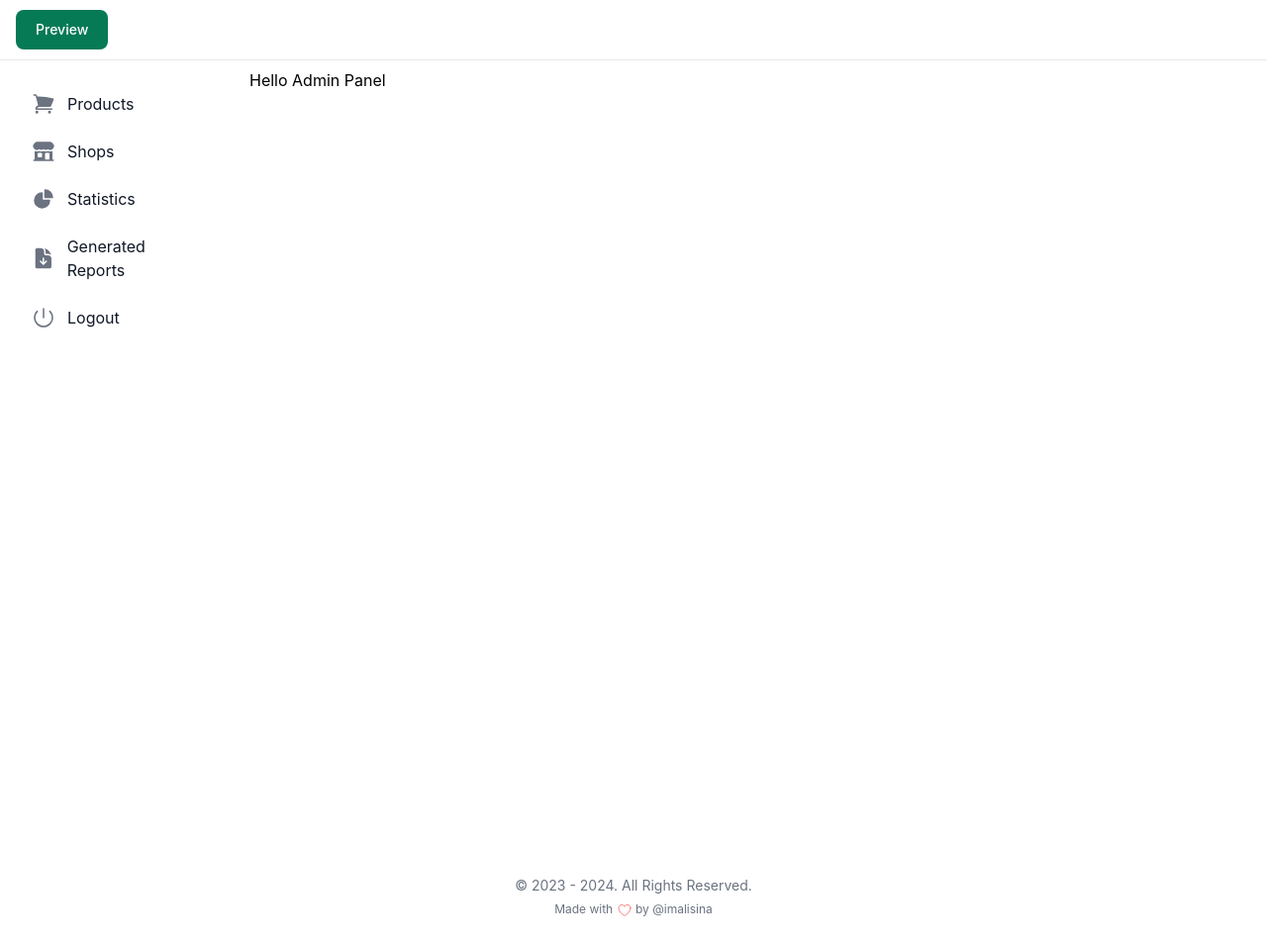
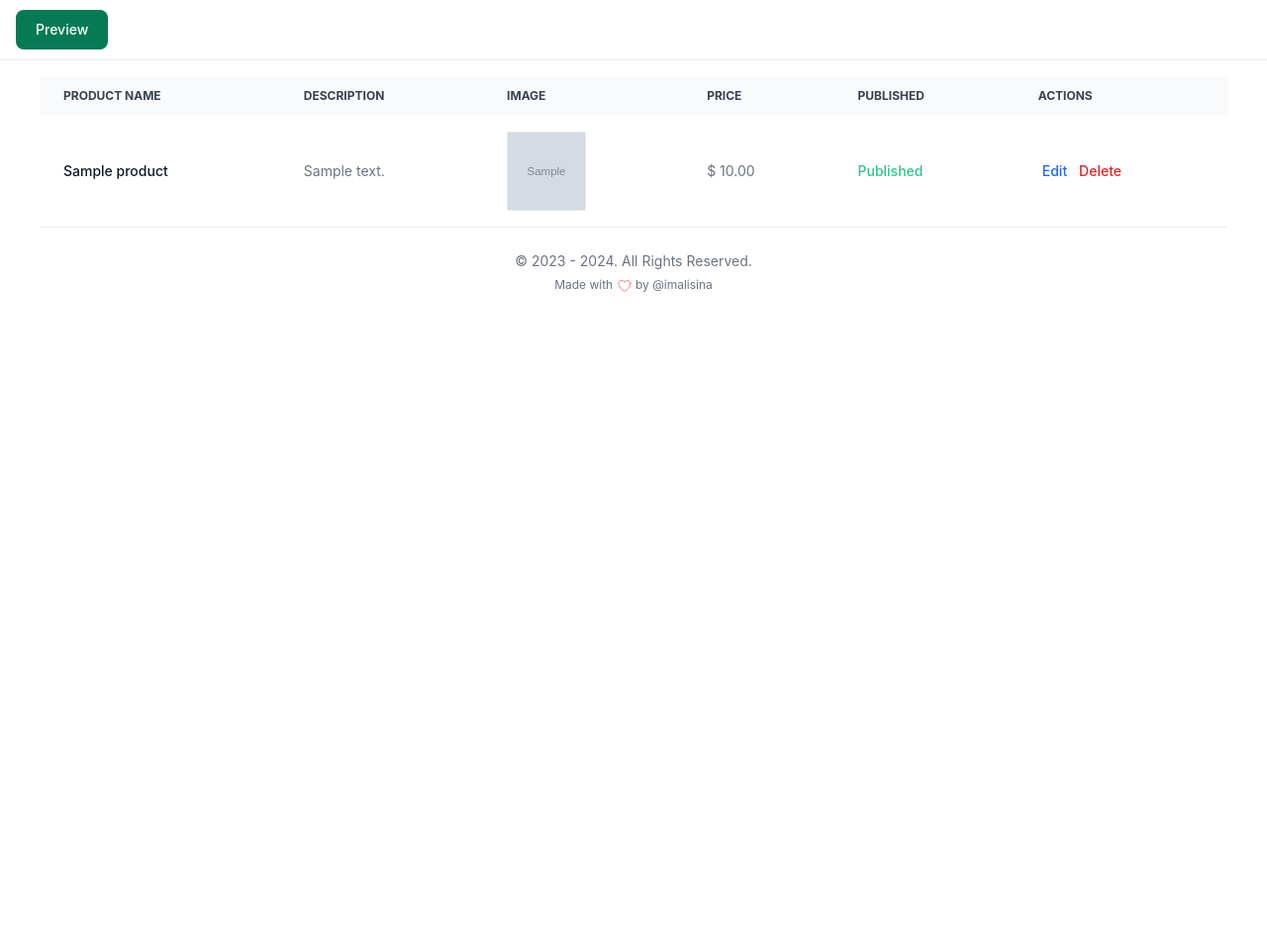
Before and after one commit to imalisina/product_management_template, a PHP site: page / in a window 1280 px wide. Shown: the whole page at 99% size. After the commit the page ends 295 px from the top, so only its background shows below. Run offline with PHP 8.4, Linux system fonts and the light colour scheme; tables that the repository leaves empty or names only in its code hold one stand-in row (values such as "Sample post"); grey boxes marked "Sample" are stand-in pictures; some libraries are stand-ins or nearby versions.

Commit message:
Implement DELETE operation
- Admin panel *R*D
- Changes in UI
- Commenting

```diff
--- a/admin/index.php
+++ b/admin/index.php
@@ -1,21 +1,108 @@
 <!-- Header layout -->
 <?php
-    require("../client/layout/header.php");
-?>
+require("../client/layout/header.php");
+require("../services/get_products_for_admin.php");
+require_once("../connection/connection.php");
 
-<div class="flex flex-wrap">
-<!-- Sidebar layout -->
-<?php
-    require("../admin/sidebar.php");
+// Checking the availability of the request param - POST
+if (isset($_POST["toggle_button"])) {
+    // Store the request param in a variable
+    $selected_product_id = $_POST["toggle_button"];
+    // A query to get the publish status of the selected product
+    $get_product_publish_status = "SELECT `is_published` FROM `products` WHERE `id` = $selected_product_id;";
+    // Send a request to get the publish status of the product
+    $publish_status = $connection->query($get_product_publish_status)->fetch_row();
+    // Create a query and send a request to toggle the publish status
+    if ($publish_status[0] == 0) {
+        $toggle_product_publish_query = "UPDATE `products` SET `is_published` = 1 WHERE `products`.`id` = $selected_product_id;";
+        $connection->query($toggle_product_publish_query);
+    } else {
+        $toggle_product_publish_query = "UPDATE `products` SET `is_published` = 0 WHERE `products`.`id` = $selected_product_id;";
+        $connection->query($toggle_product_publish_query);
+    }
+    // Refresh and apply changes in the page
+    header('Location: index.php');
+}
+
+// Checking the availability of the request param - DELETE
+if (isset($_POST["delete_product"])) {
+    // Store the request param in a variable
+    $selected_product_id = $_POST["delete_product"];
+    // A query to get delete the product with the specified ID
+    $delete_product_query = "DELETE FROM `products` WHERE `products`.`id` = $selected_product_id;";
+    // Send a request to delete the selected product
+    $connection->query($delete_product_query);
+
+    // Refresh and apply changes in the page
+    header('Location: index.php');
+}
 ?>
 
 <!-- Admin panel - Main section -->
-<main class="ml-3 mt-2">
-    <h1>Hello Admin Panel</h1>
-</main>
+<div class="mt-4 px-6 mx-4 relative">
+    <table class="w-full text-sm text-left text-gray-500">
+        <thead class="text-xs text-gray-700 uppercase bg-gray-50">
+            <tr>
+                <th scope="col" class="px-6 py-3">
+                    Product name
+                </th>
+                <th scope="col" class="px-6 py-3">
+                    Description
+                </th>
+                <th scope="col" class="px-6 py-3">
+                    Image
+                </th>
+                <th scope="col" class="px-6 py-3">
+                    Price
+                </th>
+                <th scope="col" class="px-6 py-3">
+                    Published
+                </th>
+                <th scope="col" class="px-6 py-3">
+                    Actions
+                </th>
+            </tr>
+        </thead>
+        <tbody>
+            <?php
+            foreach ($productList as $product) {
+            ?>
+                <tr class="bg-white border-b">
+                    <th scope="row" class="px-6 py-4 font-medium text-gray-900 whitespace-nowrap">
+                        <?php echo $product["name"] ?>
+                    </th>
+                    <td class="px-6 py-4">
+                        <?php echo $product["description"] ?>
+                    </td>
+                    <td class="px-6 py-4">
+                        <img class="w-20 h-20 border rounded-sm" src="<?php echo $product["image_url"] ?>">
+                    </td>
+                    <td class="px-6 py-4">
+                        <?php echo "$ " . $product["price"] . ".00" ?>
+                    </td>
+                    <td class="px-6 py-4">
+                        <form action="<?php echo htmlspecialchars($_SERVER["PHP_SELF"]); ?>" method="post">
+                            <button value="<?php echo $product["id"] ?>" name="toggle_button" type="submit" class="font-medium <?php $product["is_published"] == 0 ? print("text-yellow-400") : print("text-green-400") ?> hover:underline">
+                                <?php $product["is_published"] == 0 ? print("Not published") : print("Published") ?>
+                            </button>
+                        </form>
+                    </td>
+                    <td class="px-6 py-4">
+                        <a href="" class="mx-1 font-medium text-blue-600 hover:underline">Edit</a>
+                        <form class="inline" action="<?php echo htmlspecialchars($_SERVER["PHP_SELF"]); ?>" method="post">
+                            <button name="delete_product" value="<?php echo $product["id"] ?>" type="submit" class="mx-1 font-medium text-red-600 hover:underline">Delete</button>
+                        </form>
+                    </td>
+                </tr>
+            <?php
+            }
+            ?>
+        </tbody>
+    </table>
+</div>
 
-</div>
+
 <!-- Footer layout -->
 <?php
-    require("../client/layout/footer.php");
+require("../client/layout/footer.php");
 ?>
--- a/admin/sidebar.php
+++ /dev/null
@@ -1,41 +0,0 @@
-<aside class="w-60 h-screen">
-    <div class="h-full px-6 py-4 overflow-y-auto bg-green-10">
-        <ul class="space-y-2">
-            <li>
-                <a href="" class="mt-2 mb-2 flex items-center p-2 text-base font-normal text-gray-900 rounded-lg <?php $_SERVER["PHP_SELF"] == "/product_management_template/admin/index.php" ? print("bg-green-100") : print("hover:bg-gray-100") ?>">
-                    <svg class="w-6 h-6 text-gray-500" fill="currentColor" viewBox="0 0 24 24" xmlns="http://www.w3.org/2000/svg" aria-hidden="true">
-                        <path d="M2.25 2.25a.75.75 0 000 1.5h1.386c.17 0 .318.114.362.278l2.558 9.592a3.752 3.752 0 00-2.806 3.63c0 .414.336.75.75.75h15.75a.75.75 0 000-1.5H5.378A2.25 2.25 0 017.5 15h11.218a.75.75 0 00.674-.421 60.358 60.358 0 002.96-7.228.75.75 0 00-.525-.965A60.864 60.864 0 005.68 4.509l-.232-.867A1.875 1.875 0 003.636 2.25H2.25zM3.75 20.25a1.5 1.5 0 113 0 1.5 1.5 0 01-3 0zM16.5 20.25a1.5 1.5 0 113 0 1.5 1.5 0 01-3 0z"></path>
-                    </svg>
-                    <span class="ml-3">Products</span>
-                </a>
-                <a href="./construction.php" class="mt-2 mb-2 flex items-center p-2 text-base font-normal text-gray-900 rounded-lg hover:bg-gray-100">
-                    <svg class="w-6 h-6 text-gray-500" fill="currentColor" viewBox="0 0 24 24" xmlns="http://www.w3.org/2000/svg" aria-hidden="true">
-                        <path d="M5.223 2.25c-.497 0-.974.198-1.325.55l-1.3 1.298A3.75 3.75 0 007.5 9.75c.627.47 1.406.75 2.25.75.844 0 1.624-.28 2.25-.75.626.47 1.406.75 2.25.75.844 0 1.623-.28 2.25-.75a3.75 3.75 0 004.902-5.652l-1.3-1.299a1.875 1.875 0 00-1.325-.549H5.223z"></path>
-                        <path clip-rule="evenodd" fill-rule="evenodd" d="M3 20.25v-8.755c1.42.674 3.08.673 4.5 0A5.234 5.234 0 009.75 12c.804 0 1.568-.182 2.25-.506a5.234 5.234 0 002.25.506c.804 0 1.567-.182 2.25-.506 1.42.674 3.08.675 4.5.001v8.755h.75a.75.75 0 010 1.5H2.25a.75.75 0 010-1.5H3zm3-6a.75.75 0 01.75-.75h3a.75.75 0 01.75.75v3a.75.75 0 01-.75.75h-3a.75.75 0 01-.75-.75v-3zm8.25-.75a.75.75 0 00-.75.75v5.25c0 .414.336.75.75.75h3a.75.75 0 00.75-.75v-5.25a.75.75 0 00-.75-.75h-3z"></path>
-                    </svg>
-                    <span class="ml-3">Shops</span>
-                </a>
-                <a href="./construction.php" class="mt-2 mb-2 flex items-center p-2 text-base font-normal text-gray-900 rounded-lg hover:bg-gray-100">
-                    <svg class="w-6 h-6 text-gray-500" fill="currentColor" viewBox="0 0 24 24" xmlns="http://www.w3.org/2000/svg" aria-hidden="true">
-                        <path clip-rule="evenodd" fill-rule="evenodd" d="M2.25 13.5a8.25 8.25 0 018.25-8.25.75.75 0 01.75.75v6.75H18a.75.75 0 01.75.75 8.25 8.25 0 01-16.5 0z"></path>
-                        <path clip-rule="evenodd" fill-rule="evenodd" d="M12.75 3a.75.75 0 01.75-.75 8.25 8.25 0 018.25 8.25.75.75 0 01-.75.75h-7.5a.75.75 0 01-.75-.75V3z"></path>
-                    </svg>
-                    <span class="ml-3">Statistics</span>
-                </a>
-                <a href="./construction.php" class="mt-2 mb-2 flex items-center p-2 text-base font-normal text-gray-900 rounded-lg hover:bg-gray-100">
-                    <svg class="w-6 h-6 text-gray-500" fill="currentColor" viewBox="0 0 24 24" xmlns="http://www.w3.org/2000/svg" aria-hidden="true">
-                        <path clip-rule="evenodd" fill-rule="evenodd" d="M5.625 1.5H9a3.75 3.75 0 013.75 3.75v1.875c0 1.036.84 1.875 1.875 1.875H16.5a3.75 3.75 0 013.75 3.75v7.875c0 1.035-.84 1.875-1.875 1.875H5.625a1.875 1.875 0 01-1.875-1.875V3.375c0-1.036.84-1.875 1.875-1.875zm5.845 17.03a.75.75 0 001.06 0l3-3a.75.75 0 10-1.06-1.06l-1.72 1.72V12a.75.75 0 00-1.5 0v4.19l-1.72-1.72a.75.75 0 00-1.06 1.06l3 3z"></path>
-                        <path d="M14.25 5.25a5.23 5.23 0 00-1.279-3.434 9.768 9.768 0 016.963 6.963A5.23 5.23 0 0016.5 7.5h-1.875a.375.375 0 01-.375-.375V5.25z"></path>
-                    </svg>
-                    <span class="ml-3">Generated Reports</span>
-                </a>
-                <a href="./construction.php" class="mt-2 mb-2 flex items-center p-2 text-base font-normal text-gray-900 rounded-lg hover:bg-gray-100">
-                    <svg class="w-6 h-6 text-gray-500" fill="currentColor" viewBox="0 0 24 24" xmlns="http://www.w3.org/2000/svg" aria-hidden="true">
-                        <path clip-rule="evenodd" fill-rule="evenodd" d="M12 2.25a.75.75 0 01.75.75v9a.75.75 0 01-1.5 0V3a.75.75 0 01.75-.75zM6.166 5.106a.75.75 0 010 1.06 8.25 8.25 0 1011.668 0 .75.75 0 111.06-1.06c3.808 3.807 3.808 9.98 0 13.788-3.807 3.808-9.98 3.808-13.788 0-3.808-3.807-3.808-9.98 0-13.788a.75.75 0 011.06 0z"></path>
-                    </svg>
-                    <span class="ml-3">Logout</span>
-                </a>
-            </li>
-        </ul>
-    </div>
-</aside>
--- a/services/get_all_products.php
+++ b/services/get_all_products.php
@@ -1,7 +1,7 @@
 <?php
     require("../connection/connection.php");
 
-    // Request all products
-    $query = "SELECT * FROM products WHERE is_published = 1";
+    // Request all products for normal clients
+    $query = "SELECT * FROM products WHERE is_published = 1 ORDER BY id DESC";
     $allProducts = $connection->query($query);
 ?>
--- /dev/null
+++ b/services/get_products_for_admin.php
@@ -0,0 +1,7 @@
+<?php
+    require("../connection/connection.php");
+
+    // Request all products for admin panel
+    $query = "SELECT * FROM products ORDER BY id DESC";
+    $productList = $connection->query($query);
+?>
```
Also changed, not shown: admin/construction.php (deleted, +0 -33 lines).
